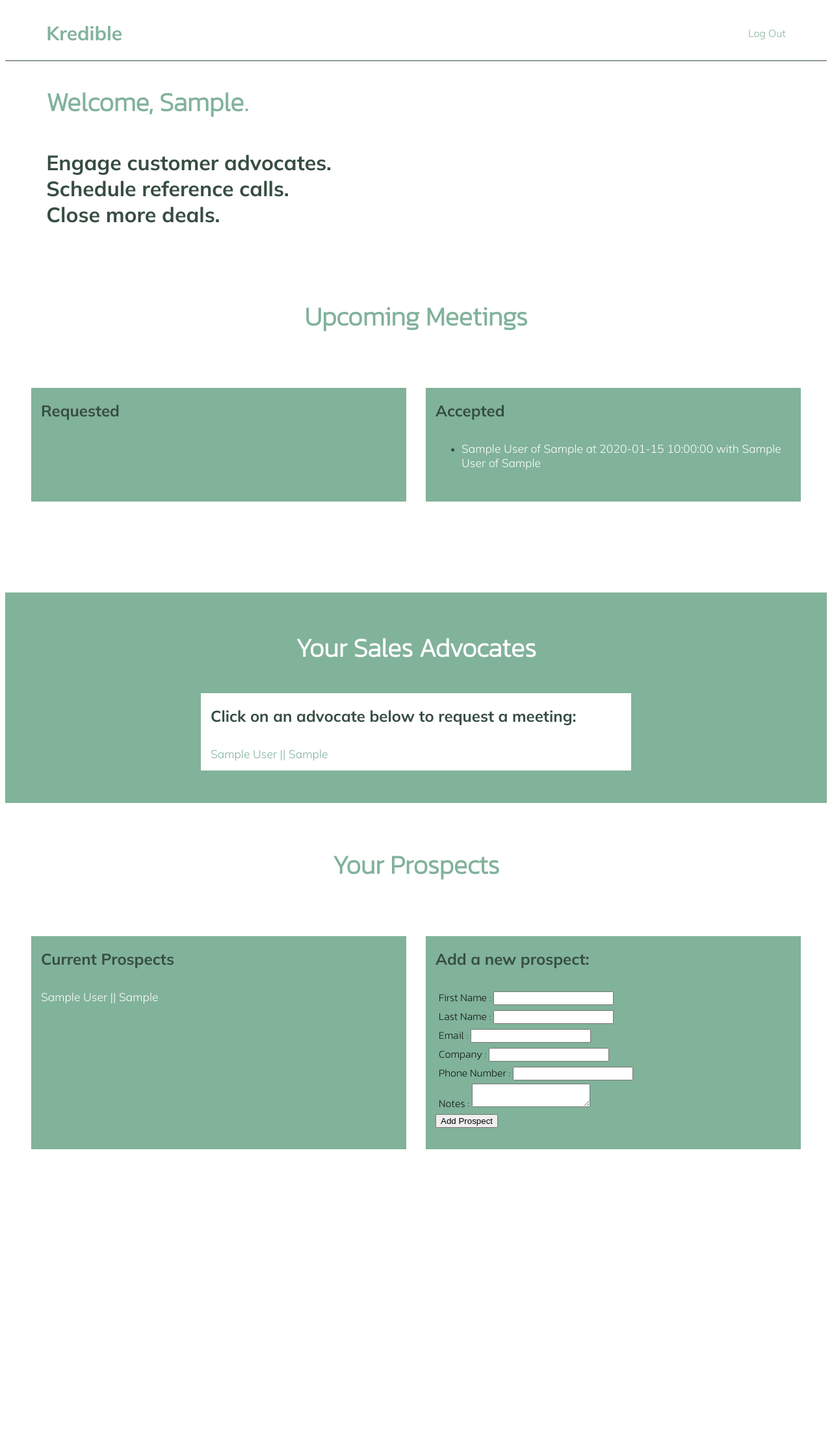
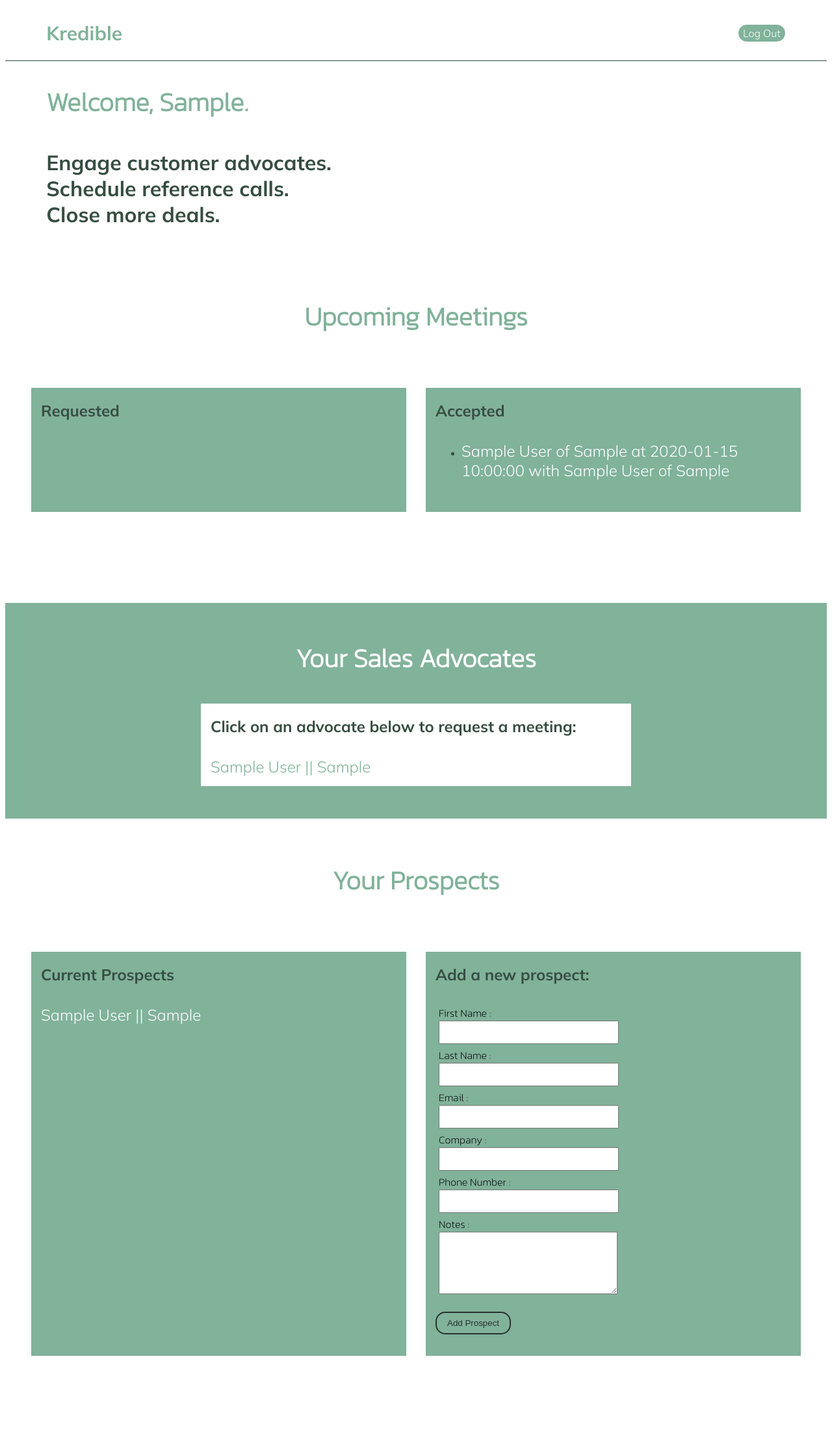
Before and after one commit to mitchhenline/kredible, a Flask app: page /rep in a window 1280 px wide; the page is wider, and only the part inside the window is pictured. Shown: that part at 65% size. Before the commit the page ends 1769 px from the top of that part, so only its background shows below. Run offline with Flask 2, Linux system fonts and the light colour scheme; the visitor is signed in with stand-in values (Sample User, id 1); tables that the repository leaves empty hold one stand-in row (values such as "Sample post").

Commit message:
form styling fixed

```diff
--- a/static/styles.css
+++ b/static/styles.css
@@ -39,12 +39,20 @@ font-ref {
     text-decoration: none;
     position:absolute;
     right: 5%;
-    color:#81b29a;
+    color:#ffffff;
     font-family: 'Mulish', sans-serif;
+    border: solid;
+    background-color: #81b29a;
+    padding: 3px;
+    padding-left: 7px;
+    padding-right: 7px;
+    border-radius: 15px;
+    border-width: 1px;;
 }
 
 .logout:hover {
     color:#374d42;
+    background-color: white;
 }
 
 .contact {
@@ -146,14 +154,14 @@ color:#374d42;
     font-family: 'Mulish', sans-serif;
     text-decoration: none;
     color:#81b29a;
-    font-size: 110%;
+    font-size: 150%;
 }
 
 .link-font-view-adv {
     font-family: 'Mulish', sans-serif;
     text-decoration: none;
     color:white;
-    font-size: 110%;
+    font-size: 150%;
 
 }
 
@@ -169,7 +177,7 @@ color:#374d42;
     font-family: 'Mulish', sans-serif;
     text-decoration: none;
     color:#ffffff;
-    font-size: 110%;
+    font-size: 150%;
 }
 
 .link-font-white:hover {
@@ -393,3 +401,29 @@ color:#374d42;
 #im-a-sales-adv {
     text-align: center;
 }
+
+#button-font {
+    padding: 0.5rem 1rem;
+    margin-top: 1rem;
+    background-color:#81b29a;
+    border-color:#29322e;
+    border: solid;
+    border-width: 2px;
+    border-radius: 15px;
+    color:#29322e;
+}
+
+#button-font:hover {
+    background-color:white;
+    border-color:#29322e;
+    color:#29322e;
+}
+
+.prospect-form-input-box {
+    width: 50%;
+    height: 30px;
+}
+
+#notes-form{
+    height: 90px;
+}
--- a/templates/rep.html
+++ b/templates/rep.html
@@ -91,16 +91,16 @@
             <br>
         </div>
 
-        <div class="rep-column second-column">
+        <div class="rep-column second-column add-prospect-form-container">
             <h4 h4 class="in-con-sub-title">Add a new prospect:</h4>
             <div>
-                <form method="POST" action="/rep">
-                    <div class="form-input">{{ form.first_name.label }}: {{ form.first_name }}</div>
-                    <div class="form-input">{{ form.last_name.label }}: {{ form.last_name }}</div>
-                    <div class="form-input">{{ form.email.label }}: {{ form.email }}</div>
-                    <div class="form-input">{{ form.company.label }}: {{ form.company }}</div>
-                    <div class="form-input">{{ form.phone_number.label }}: {{ form.phone_number }}</div>
-                    <div class="form-input">{{ form.notes.label }}: {{ form.notes }}</div>
+                <form class="add-prospect-form" method="POST" action="/rep">
+                    <div class="form-input">{{ form.first_name.label }}:<br> {{ form.first_name(class="prospect-form-input-box") }}</div>
+                    <div class="form-input">{{ form.last_name.label }}:<br> {{ form.last_name(class="prospect-form-input-box") }}</div>
+                    <div class="form-input">{{ form.email.label }}:<br> {{ form.email(class="prospect-form-input-box") }}</div>
+                    <div class="form-input">{{ form.company.label }}:<br> {{ form.company(class="prospect-form-input-box") }}</div>
+                    <div class="form-input">{{ form.phone_number.label }}:<br> {{ form.phone_number(class="prospect-form-input-box") }}</div>
+                    <div class="form-input">{{ form.notes.label }}:<br> {{ form.notes(class="prospect-form-input-box", id="notes-form") }}</div>
                     {{ form.csrf_token }}
                     <button id="button-font" class ="btn btn-primary" type="submit">Add Prospect</button>
                 </form>
```
Also changed, not shown: templates/advocate.html (+7 -3 lines).
